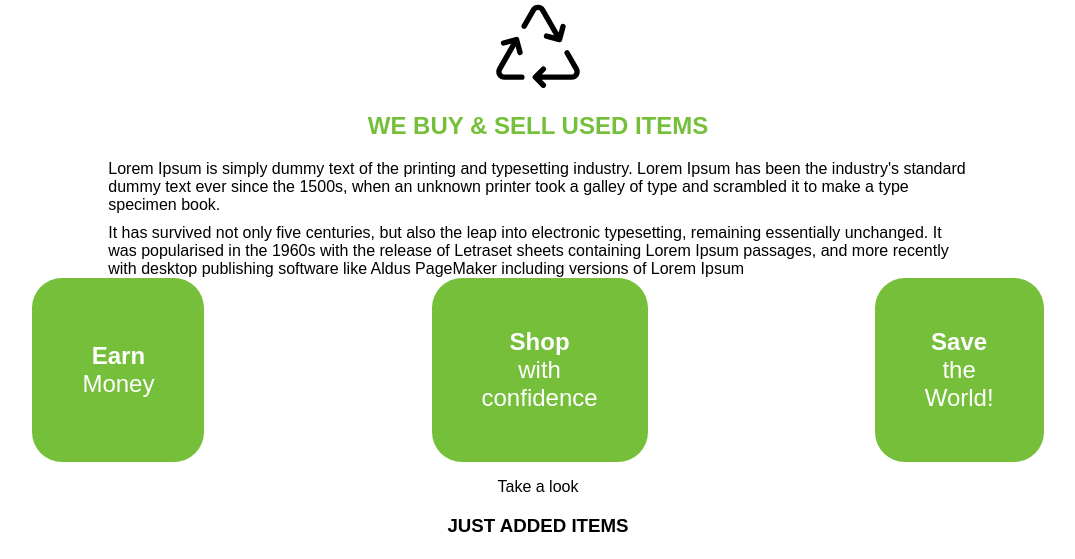
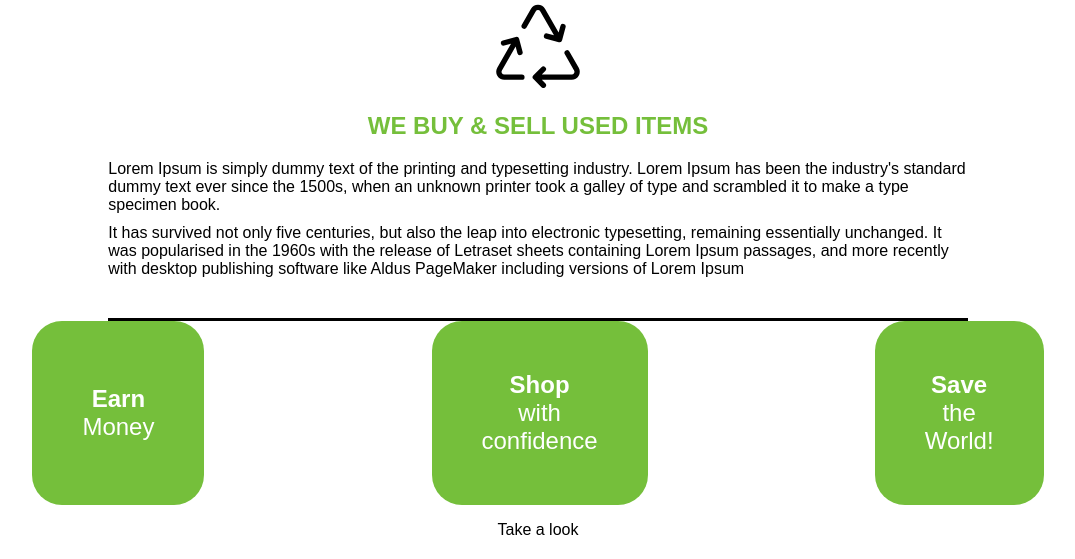
Before and after one commit to patelkvraj/StillShine, a PHP site: page / in a window 1280 px wide. Shown: the part 1348-1907 px from the top of the page, without its empty margins (102-1177 px from the left). Run offline with PHP 8.4, Linux system fonts and the light colour scheme.

Commit message:
Add border and padding to section-about for improved layout

```diff
--- a/style.css
+++ b/style.css
@@ -147,6 +147,8 @@ h1 {
 .section-about {
     width: 85%;
     margin: 0px auto;
+    border-bottom: 3.5px solid;
+    padding-bottom: 40px;
 }
 .new-line-about {
     margin-top: 10px;
```
